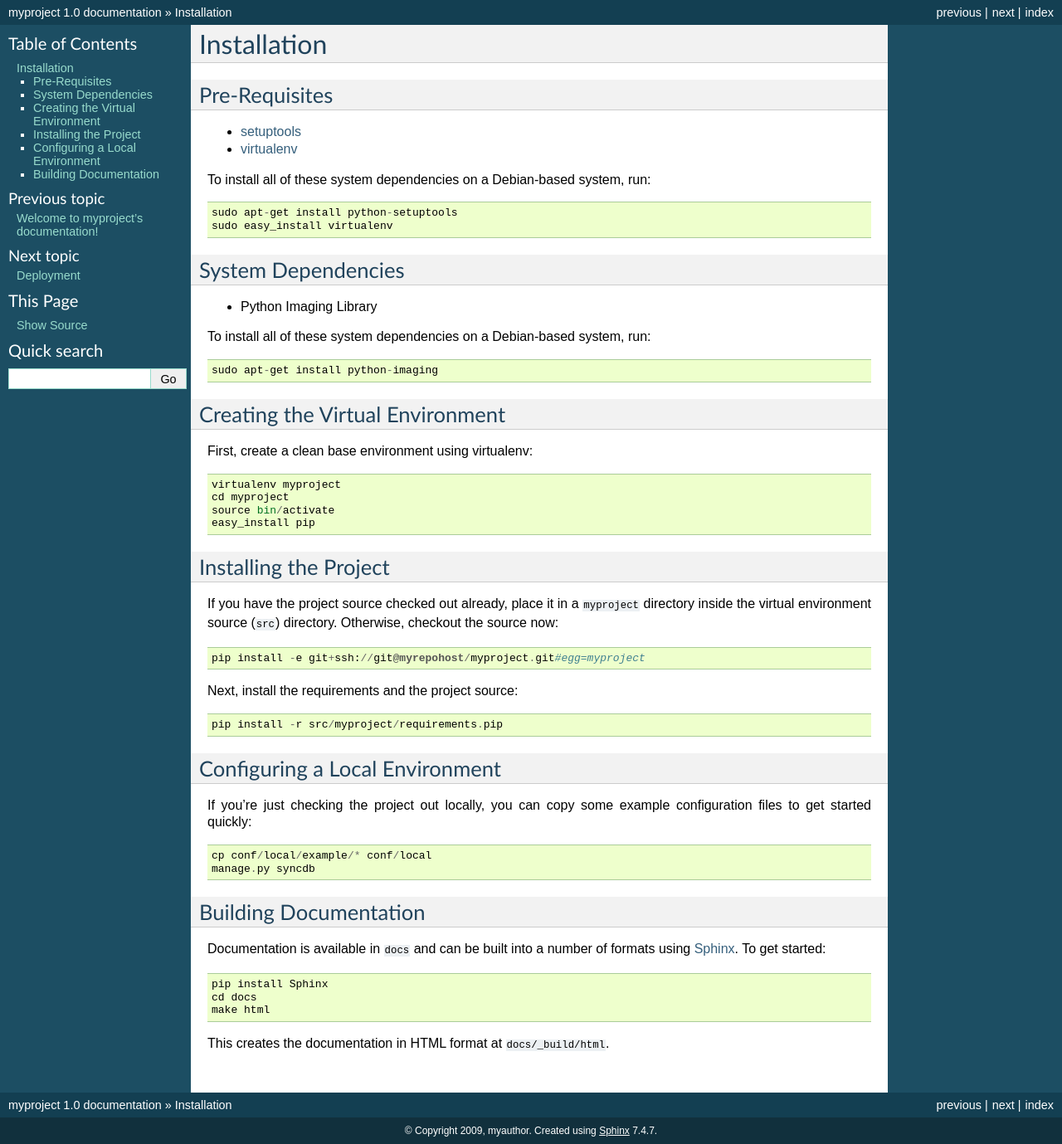
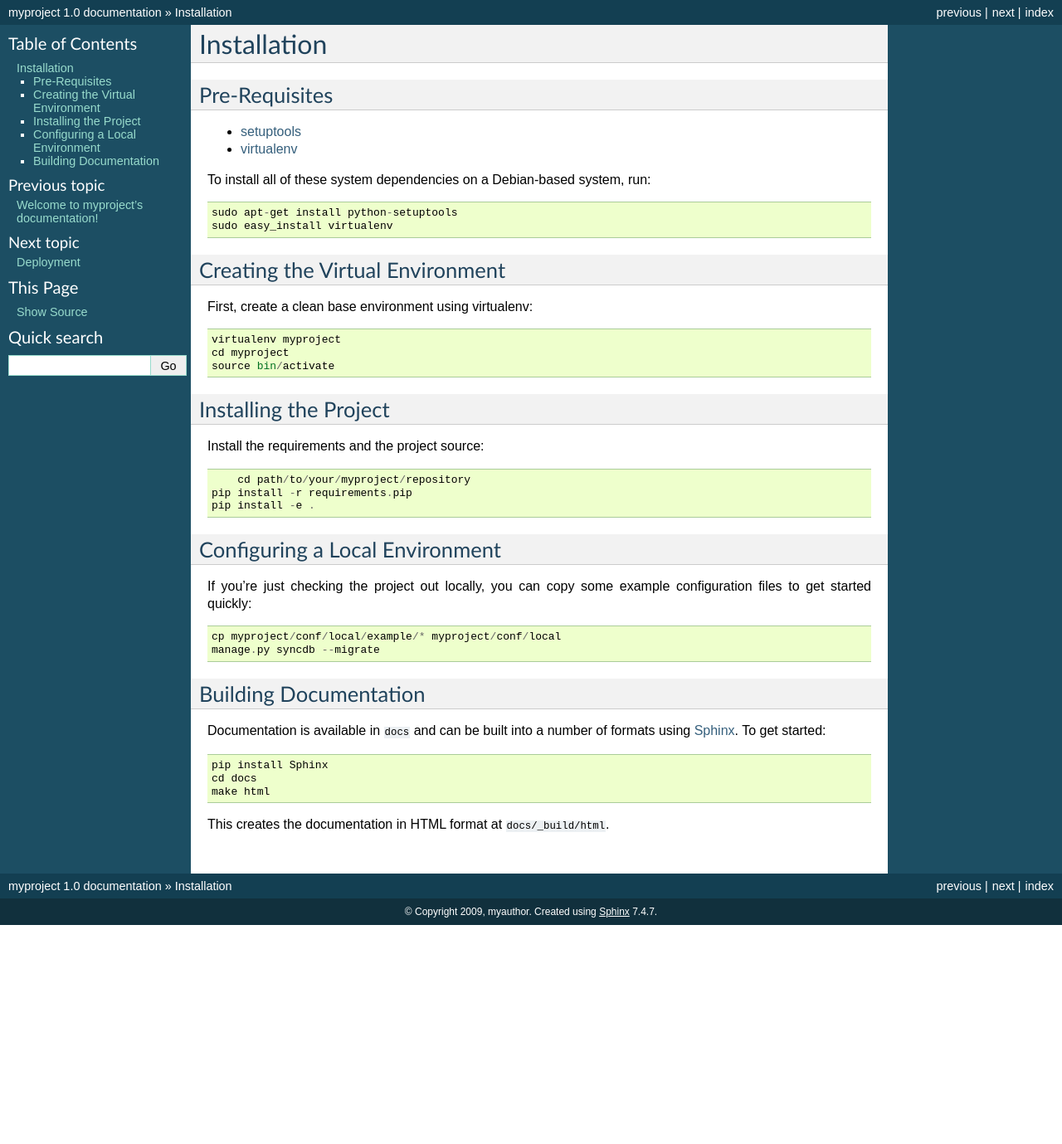
Before and after one commit to lincolnloop/django-startproject, a Sphinx documentation site: the page built from django_startproject/project_template/docs/install.rst, in a window 1280 px wide. Shown: the whole page at 83% size. Built offline with Sphinx 7.4.7, drawn with Linux system fonts in a browser that asks for light colours; after the commit the page ends 1115 px from its top, so only the background shows below that.

```diff
--- a/django_startproject/project_template/docs/install.rst
+++ b/django_startproject/project_template/docs/install.rst
@@ -13,15 +13,6 @@ To install all of these system dependencies on a Debian-based system, run::
 	sudo apt-get install python-setuptools
 	sudo easy_install virtualenv
 
-System Dependencies
-===================
-
-* Python Imaging Library
-
-To install all of these system dependencies on a Debian-based system, run::
-
-	sudo apt-get install python-imaging
-
 
 Creating the Virtual Environment
 ================================
@@ -31,21 +22,16 @@ First, create a clean base environment using virtualenv::
     virtualenv myproject
     cd myproject
     source bin/activate
-    easy_install pip
 
 
 Installing the Project
 ======================
 
-If you have the project source checked out already, place it in a ``myproject``
-directory inside the virtual environment source (``src``) directory.
-Otherwise, checkout the source now::
+Install the requirements and the project source::
 
-    pip install -e git+ssh://git@myrepohost/myproject.git#egg=myproject
-
-Next, install the requirements and the project source::
-
-    pip install -r src/myproject/requirements.pip
+	cd path/to/your/myproject/repository
+    pip install -r requirements.pip
+    pip install -e .
 
 
 Configuring a Local Environment
@@ -54,8 +40,8 @@ Configuring a Local Environment
 If you're just checking the project out locally, you can copy some example
 configuration files to get started quickly::
 
-    cp conf/local/example/* conf/local
-    manage.py syncdb
+    cp myproject/conf/local/example/* myproject/conf/local
+    manage.py syncdb --migrate
 
 
 Building Documentation
```
Also changed, not shown: django_startproject/project_template/docs/deployment.rst (+6 -2 lines), 1 other file.
